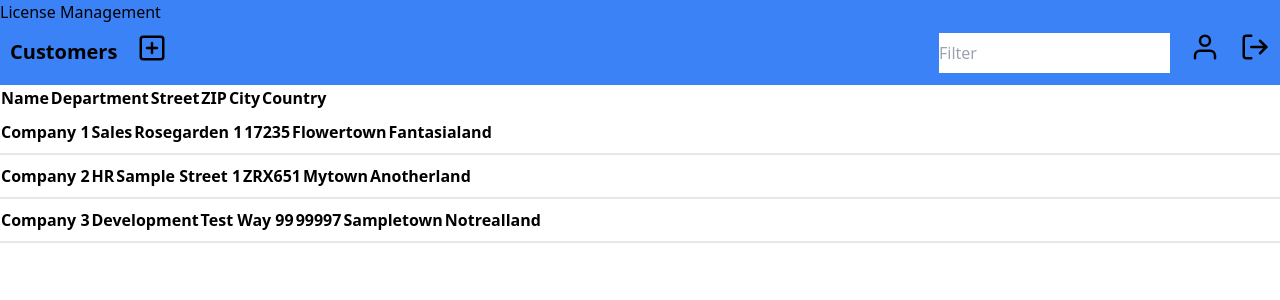
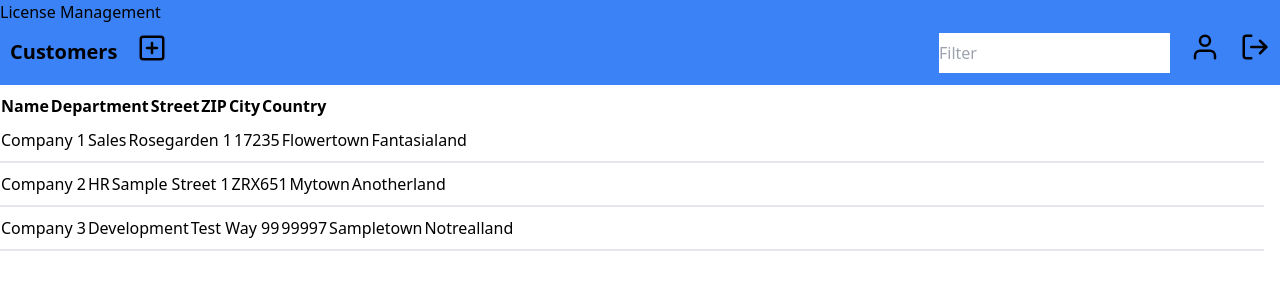
Before and after one commit to PinarGoekcek/license-management, a React (Create React App) app in the folder frontend/licence-management-ui/: page / in a window 1280 px wide. Shown: the top 300 px of the page. Built offline with nearby package versions, Linux system fonts and the light colour scheme.

Commit message:
WIP: Style table

```diff
--- a/frontend/licence-management-ui/src/components/Companies.js
+++ b/frontend/licence-management-ui/src/components/Companies.js
@@ -1,9 +1,9 @@
-import Company from "./Company";
+import Company from './Company';
 
-const Companies = ({companies}) => {
+const Companies = ({ companies }) => {
   return (
-      <>
-          <table>
+    <div className='company pr-4 py-2 '>
+      <table className='table-fixed'>
         <thead>
           <tr>
             <th>Name</th>
@@ -18,8 +18,8 @@ const Companies = ({companies}) => {
       {companies.map((company) => (
         <Company key={company.id} company={company} />
       ))}
-      </>
-  )
+    </div>
+  );
 };
 
 export default Companies;
--- a/frontend/licence-management-ui/src/components/Company.js
+++ b/frontend/licence-management-ui/src/components/Company.js
@@ -1,19 +1,20 @@
-const Company = ({company}) => {
-  return <div className='company flex flex-row pr-4 py-2 border-b-2'>
+const Company = ({ company }) => {
+  return (
+    <div className='company pr-4 py-2 border-b-2'>
       <table>
         <tbody>
           <tr>
-        <th>{company.name}</th>
-        <th>{company.department}</th>
-        <th>{company.street}</th>
-        <th>{company.zip_code}</th>
-        <th>{company.city}</th>
-        <th>{company.country}</th>
+            <td>{company.name}</td>
+            <td>{company.department}</td>
+            <td>{company.street}</td>
+            <td>{company.zip_code}</td>
+            <td>{company.city}</td>
+            <td>{company.country}</td>
           </tr>
         </tbody>
       </table>
-
-  </div>;
+    </div>
+  );
 };
 
 export default Company;
```
Lines whose indentation alone changed are shown as unchanged.
